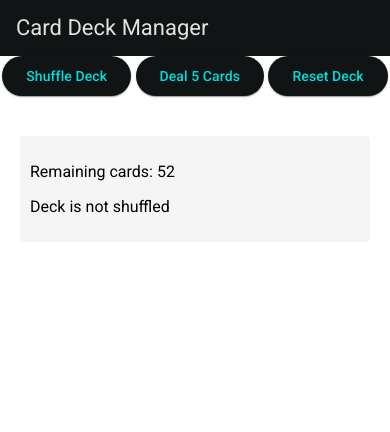
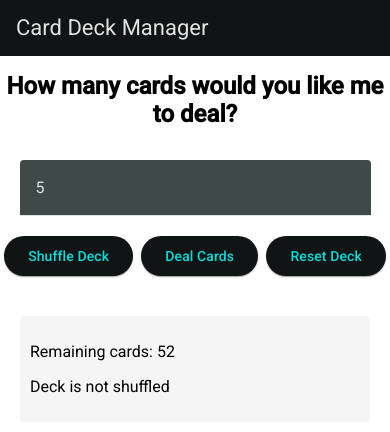
Before and after one commit to memorrowiv/CardDeckMorrow, an Angular app: page / in a window 390 px wide. Shown: the top 432 px of the page. Built offline with nearby package versions, Linux system fonts and the light colour scheme.

Commit message:
Basic functionality completed, next step is firebase

```diff
--- a/src/app/app.component.css
+++ b/src/app/app.component.css
@@ -0,0 +1,25 @@
+.centered-content {
+  display: flex;
+  flex-direction: column;
+  justify-content: flex-start;
+  align-items: center;
+  text-align: center;
+}
+
+mat-form-field {
+  margin-top: 16px;
+}
+
+h1 {
+  font-size: 2rem; /* Make the heading font size responsive */
+}
+
+@media (max-width: 600px) {
+  h1 {
+    font-size: 1.5rem; /* Adjust font size on small screens */
+  }
+
+  mat-form-field {
+    width: 90%; /* Make form field wider on small screens */
+  }
+}
--- a/src/app/app.component.html
+++ b/src/app/app.component.html
@@ -1,10 +1,20 @@
-<mat-toolbar color="primary">
-  <span>Card Deck Manager</span>
+<mat-toolbar>
+<span>Card Deck Manager</span>
 </mat-toolbar>
+
+<div class="centered-content">
+  <h1>
+    How many cards would you like me to deal?
+  </h1>
+
+  <mat-form-field appearance="fill">
+    <input matInput [(ngModel)]="numCards" placeholder="Number of cards you want dealt">
+  </mat-form-field>
+</div>
 
 <div class="actions">
   <button mat-raised-button color="accent" (click)="shuffleDeck()">Shuffle Deck</button>
-  <button mat-raised-button color="primary" (click)="dealCards()">Deal 5 Cards</button>
+  <button mat-raised-button color="primary" (click)="dealCards()">Deal Cards</button>
   <button mat-raised-button (click)="resetDeck()">Reset Deck</button>
 </div>
 
--- a/src/app/app.component.ts
+++ b/src/app/app.component.ts
@@ -6,15 +6,27 @@ import { MatToolbarModule } from '@angular/material/toolbar';
 import { MatButtonModule } from '@angular/material/button';
 import { MatCardModule } from '@angular/material/card';
 import { Card } from './models/card.model';
+import {MatFormFieldModule} from '@angular/material/form-field';
+import {MatInputModule} from '@angular/material/input';
+import {FormsModule} from '@angular/forms';
 @Component({
   selector: 'app-root',
   standalone: true,
-  imports: [CommonModule, CardComponent, DeckComponent, MatToolbarModule, MatButtonModule, MatCardModule],
+  imports: [CommonModule,
+    CardComponent,
+    DeckComponent,
+    MatToolbarModule,
+    MatButtonModule,
+    MatCardModule,
+    MatFormFieldModule,
+    MatInputModule,
+    FormsModule],
   templateUrl: './app.component.html',
   styleUrls: ['./app.component.css'],
 })
 export class AppComponent implements AfterViewInit {
   title = 'CardManagerMorrow';
+  numCards: number = 5;
 
   @ViewChild(DeckComponent) deckComponent!: DeckComponent;
   dealtCards: Card[] = [];
@@ -37,7 +49,7 @@ export class AppComponent implements AfterViewInit {
 
   dealCards(): void {
     if (this.deckComponent) {
-      this.deckComponent.dealCards(5);
+      this.deckComponent.dealCards(this.numCards);
     }
   }
 
--- a/src/app/card/card.component.css
+++ b/src/app/card/card.component.css
@@ -1,7 +1,7 @@
 /* CSS for card image */
 .card-image {
   width: 100%;
-  max-width: 150px;
+  max-width: 200px;
   height: auto;
   object-fit: contain;
   display: block;
--- a/src/app/card/card.component.html
+++ b/src/app/card/card.component.html
@@ -1,9 +1,6 @@
 <mat-card class="card">
   <mat-card-content>
     <div class="card-content">
-      <span [style.color]="card.suit === 'Hearts' || card.suit === 'Diamonds' ? 'red' : 'black'">
-        {{ card.rank }} of {{ card.suit }}
-      </span>
 
       <img [src]="card.imageUrl" alt="{{ card.rank }} of {{ card.suit }}" class="card-image" />
     </div>
```
